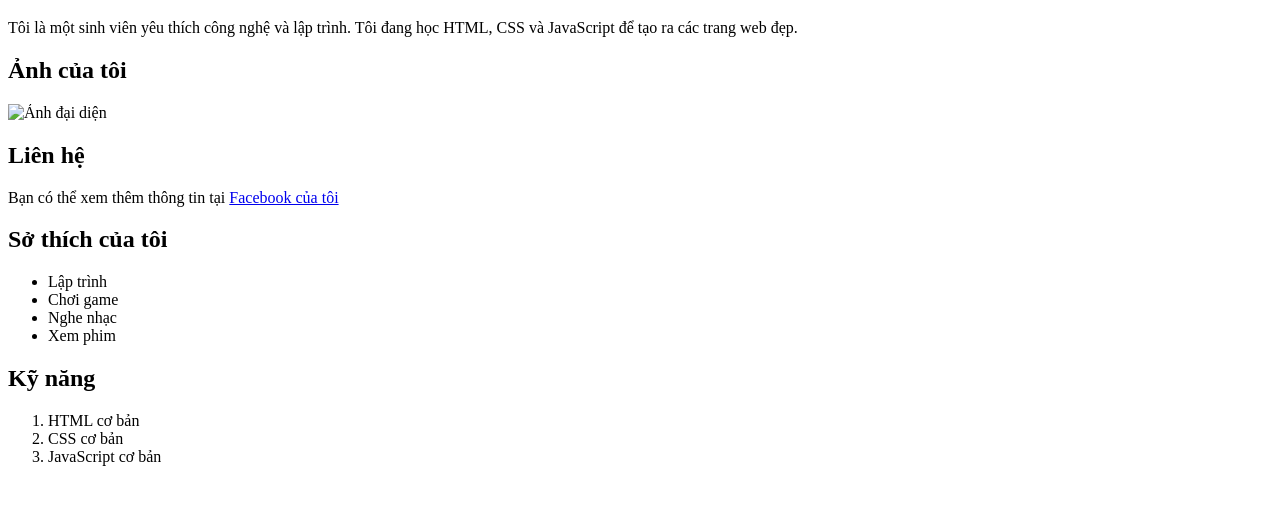
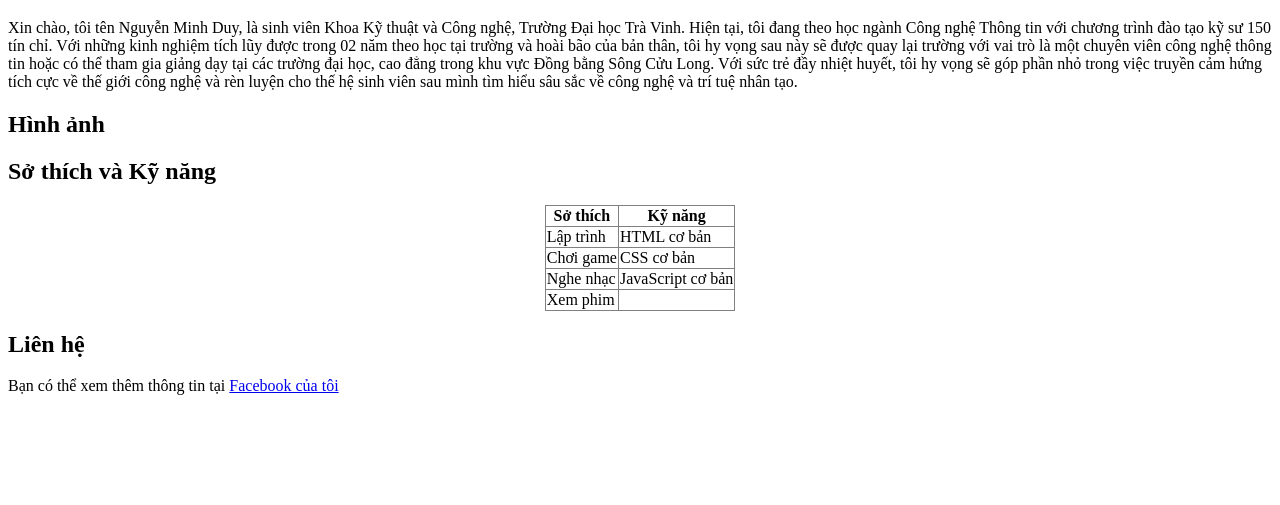
Before and after one commit to NMinhDuy/myProject1, a plain HTML site: page html/page.html in a window 1280 px wide. Shown: the part 61-566 px from the top of the page. Drawn offline with Linux system fonts and the light colour scheme.

Commit message:
add file

```diff
--- a/html/page.html
+++ b/html/page.html
@@ -3,44 +3,75 @@
 <head>
     <meta charset="UTF-8">
     <title>Giới thiệu bản thân</title>
+    <link rel="stylesheet" href="css/style1.css">
 </head>
 <body>
-
-    <!-- Heading -->
-    <h1>Xin chào, tôi là  Nguyễn Minh Duy </h1>
+<div class="container">
+   <h1 class="title">Xin chào, tôi là Nguyễn Minh Duy</h1>
 
     <!-- Paragraph -->
     <p>
-        Tôi là một sinh viên yêu thích công nghệ và lập trình.
-        Tôi đang học HTML, CSS và JavaScript để tạo ra các trang web đẹp.
+        Xin chào, tôi tên Nguyễn Minh Duy, là sinh viên Khoa Kỹ thuật và Công
+        nghệ, Trường Đại học Trà Vinh. Hiện tại, tôi đang theo học ngành Công
+        nghệ Thông tin với chương trình đào tạo kỹ sư 150 tín chỉ. Với những
+        kinh nghiệm tích lũy được trong 02 năm theo học tại trường và hoài bão
+        của bản thân, tôi hy vọng sau này sẽ được quay lại trường với vai trò là
+        một chuyên viên công nghệ thông tin hoặc có thể tham gia giảng dạy tại
+        các trường đại học, cao đẳng trong khu vực Đồng bằng Sông Cửu Long. Với
+        sức trẻ đầy nhiệt huyết, tôi hy vọng sẽ góp phần nhỏ trong việc truyền
+        cảm hứng tích cực về thế giới công nghệ và rèn luyện cho thế hệ sinh
+        viên sau mình tìm hiểu sâu sắc về công nghệ và trí tuệ nhân tạo.
     </p>
 
     <!-- Image -->
-    <h2>Ảnh của tôi</h2>
-    <img src="assets/image/ảnh.jpg" alt="Ảnh đại diện" width="200">
+    <h2 id="title" onclick="toggleImage()" style="cursor: pointer;">
+    Hình ảnh
+</h2>
 
-    <!-- Link -->
-    <h2>Liên hệ</h2>
+    <img id="myImage" src="../assets/image/ảnh tui.jpg" width="200" style="display: none;">
+    <h2>Sở thích và Kỹ năng</h2>
+<table border="1" style="margin: auto; border-collapse: collapse;">
+    <tr>
+        <th>Sở thích</th>
+        <th>Kỹ năng</th>
+    </tr>
+    <tr>
+        <td>Lập trình</td>
+        <td>HTML cơ bản</td>
+    </tr>
+    <tr>
+        <td>Chơi game</td>
+        <td>CSS cơ bản</td>
+    </tr>
+    <tr>
+        <td>Nghe nhạc</td>
+        <td>JavaScript cơ bản</td>
+    </tr>
+    <tr>
+        <td>Xem phim</td>
+        <td></td>
+    </tr>
+</table>
+     <h2>Liên hệ</h2>
     <p>
         Bạn có thể xem thêm thông tin tại
         <a href="https://facebook.com" target="_blank">Facebook của tôi</a>
     </p>
 
-    <!-- List -->
-    <h2>Sở thích của tôi</h2>
-    <ul>
-        <li>Lập trình</li>
-        <li>Chơi game</li>
-        <li>Nghe nhạc</li>
-        <li>Xem phim</li>
-    </ul>
+</div>
+<script>
+function toggleImage() {
+    var img = document.getElementById("myImage");
+    var title = document.getElementById("title");
 
-    <h2>Kỹ năng</h2>
-    <ol>
-        <li>HTML cơ bản</li>
-        <li>CSS cơ bản</li>
-        <li>JavaScript cơ bản</li>
-    </ol>
-
+    if (img.style.display === "none") {
+        img.style.display = "block";
+        title.innerText = "Ẩn hình ảnh";
+    } else {
+        img.style.display = "none";
+        title.innerText = "Hình ảnh";
+    }
+}
+</script>
 </body>
 </html>
```
Also changed, not shown: index.html (+2 -2 lines), assets/image/ảnh tui.jpg (added), assets/image/ảnh.jpg (deleted), css/style1.txt (deleted), 1 other file.
